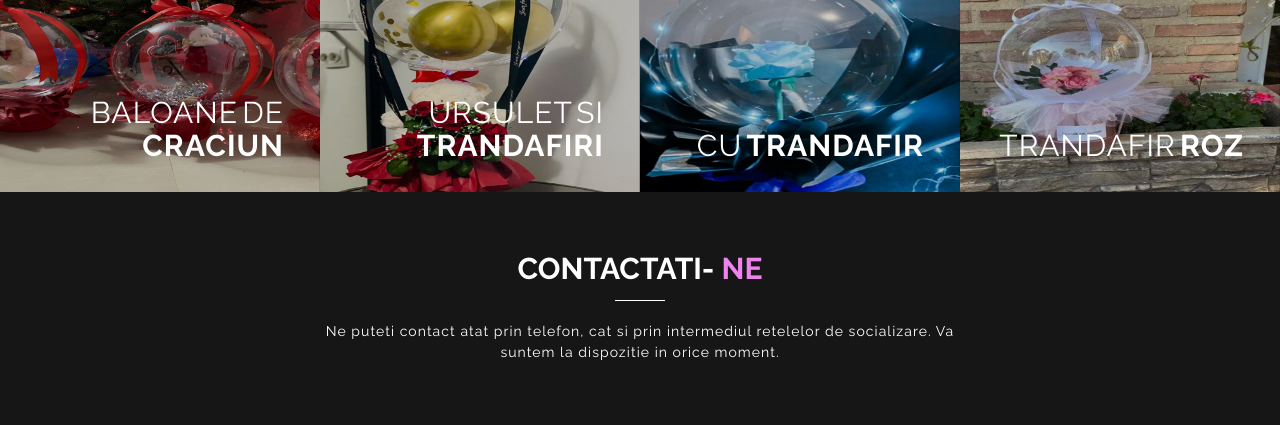
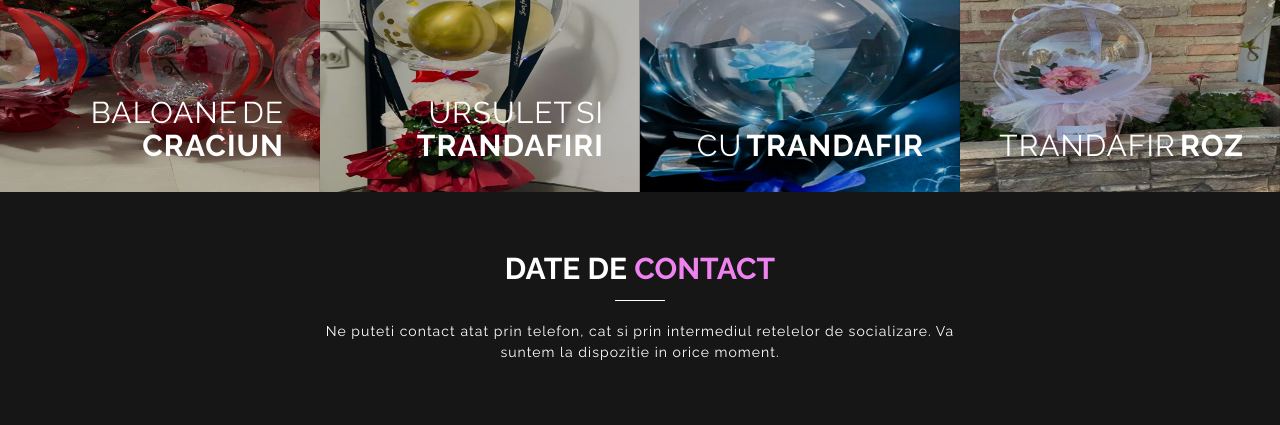
Before and after one commit to AdrianST19/EvelynsMagicStore-Webpage, a plain HTML site: page index.html in a window 1280 px wide. Shown: the part 2013-2438 px from the top of the page. Drawn offline with Linux system fonts and the light colour scheme; some packages are replaced by stand-ins of ours; files whose address does not match are found by name.

Commit message:
Update index.html

```diff
--- a/index.html
+++ b/index.html
@@ -303,7 +303,7 @@
 
         <section id="contact" class="dark">
             <header class="title">
-                <h2>Contactati- <span style="color: violet;">ne</span></h2>
+                <h2>Date de <span style="color: violet;">contact</span></h2>
                 <p>Ne puteti contact atat prin telefon, cat si prin intermediul retelelor de socializare. Va suntem la dispozitie in orice moment.</p>
             </header>
 
```
